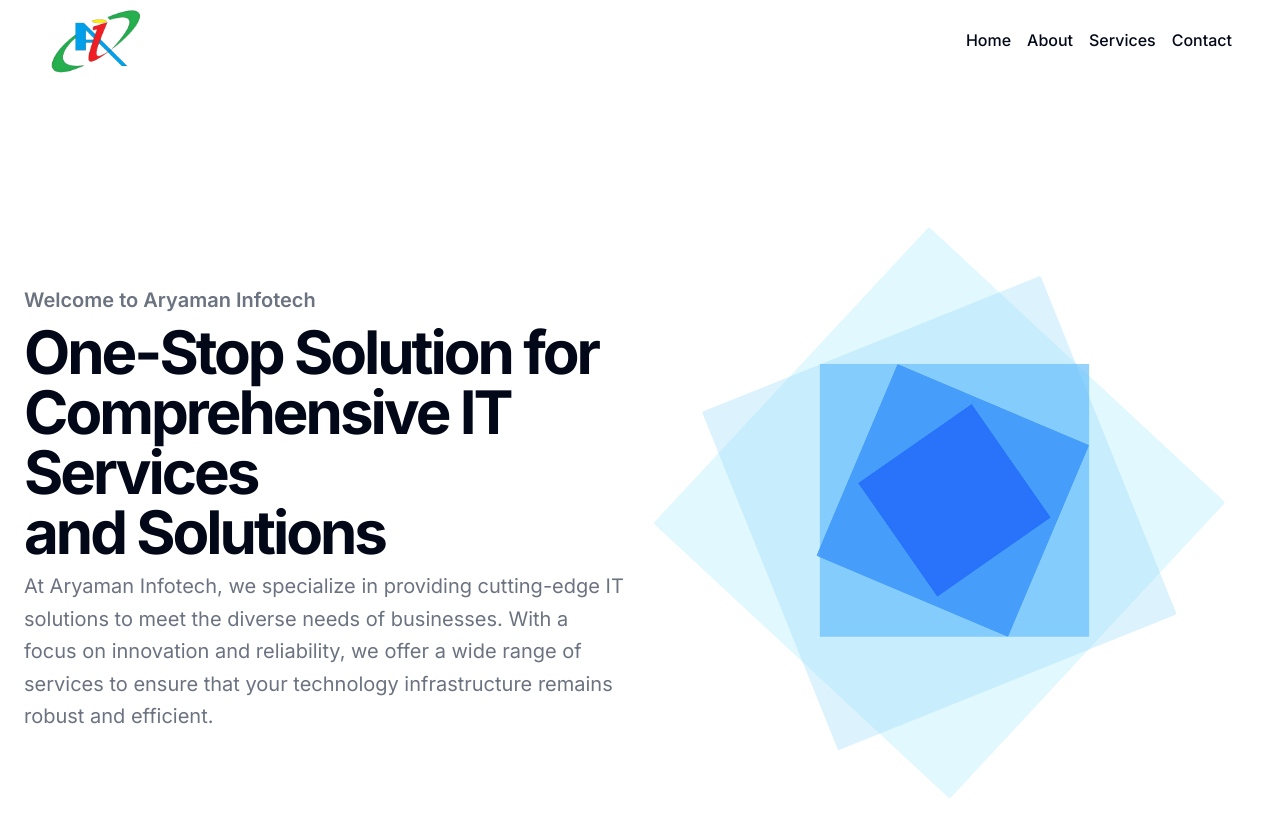
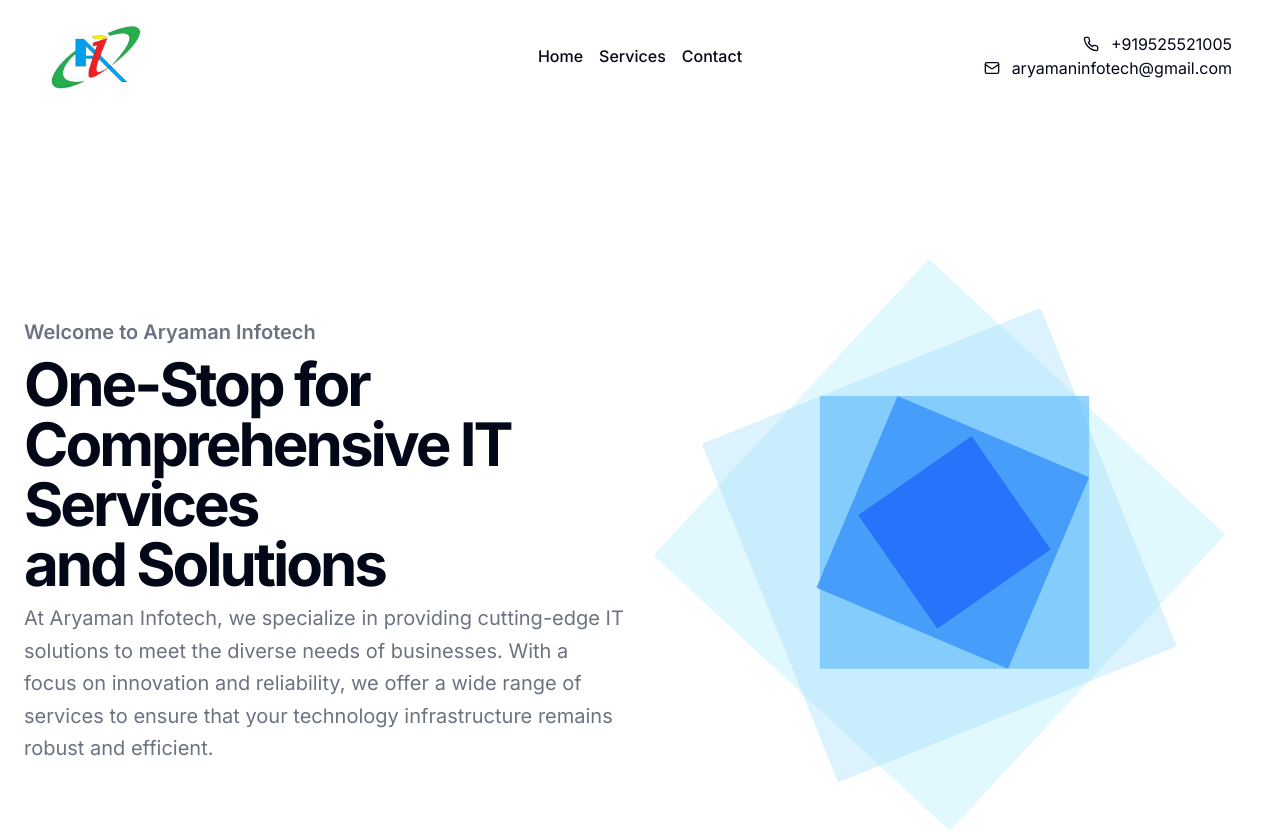
Before and after one commit to tanmoy-das-sbu/aryainfo, a Next.js app: page / in a window 1280 px wide. Shown: the top 832 px of the page. Built offline with nearby package versions, Linux system fonts and the light colour scheme.

Commit message:
Navbar Ui Changes

```diff
--- a/components/component/hero-section.jsx
+++ b/components/component/hero-section.jsx
@@ -17,7 +17,7 @@
                 Welcome to Aryaman Infotech
               </p>
               <h1 className="text-3xl font-bold tracking-tighter sm:text-6xl">
-              One-Stop Solution for <br /> Comprehensive  IT Services  <br />and Solutions
+              One-Stop for <br /> Comprehensive  IT Services  <br />and Solutions
               </h1>
               <p
                 className="max-w-[600px] text-gray-500 md:text-xl/relaxed lg:text-base/relaxed xl:text-xl/relaxed dark:text-gray-400">
--- a/components/component/navbar.jsx
+++ b/components/component/navbar.jsx
@@ -2,6 +2,7 @@
 import Link from "next/link"
 import { Button } from "@/components/ui/button"
 import { SheetTrigger, SheetContent, Sheet } from "@/components/ui/sheet"
+import { Mail, Phone } from "lucide-react";
 const scroll = () => {
   setTimeout(() => {
     const section = document.querySelector( '#service' );
@@ -13,26 +14,34 @@
 export function Navbar() {
   return (
     (
-    <header className="container flex items-center justify-between h-20 px-6 py-4 md:px-8 lg:px-12">
-      <Link className="flex items-center" href="/">
+    <header className="container flex items-center justify-between h-25 px-6 py-4 md:px-8 lg:px-12">
+      <div className="w-1/3 flex items-center justify-start"><Link className="flex items-center" href="/">
         <div className="w-24 h-20 object-cover" >
           <img  src="/icons/logo.png" alt="" />
           </div>
-      </Link>
-      <nav className="hidden lg:flex gap-4">
+      </Link></div>
+      <div className="w-1/3 flex items-center justify-center"><nav className="hidden lg:flex gap-4">
         <Link className="text-md font-medium hover:underline" href="/">
           Home
         </Link>
-        <Link className="text-md font-medium hover:underline" href="#">
-          About
-        </Link>
+
         <Link className="text-md font-medium hover:underline" href="/" onClick={scroll}>
           Services
         </Link>
         <Link className="text-md font-medium hover:underline" href="/contact">
           Contact
         </Link>
-      </nav>
+      </nav></div>
+      <div className=" hidden lg:flex  w-1/3 flex-col items-end justify-center">
+      <a className="flex items-center gap-2" href="tel:+919525521005">
+      <Phone className=" p-1" />
+      <p>+919525521005</p>
+      </a>
+      <a className="flex items-center gap-2" href="mailus:aryamaninfotech@gmail.com">
+      <Mail className=" p-1"/>
+      <p>aryamaninfotech@gmail.com</p>
+      </a>
+      </div>
       <Sheet >
         <SheetTrigger  asChild>
           <Button className="lg:hidden" size="icon" variant="outline">
@@ -44,9 +53,6 @@
           <nav className="grid gap-2 py-6">
             <Link className="text-lg font-semibold" href="#">
               Home
-            </Link>
-            <Link className="text-lg font-semibold" href="#">
-              About
             </Link>
             <Link className="text-lg font-semibold" href="/" onClick={scroll}>
               Services
```
